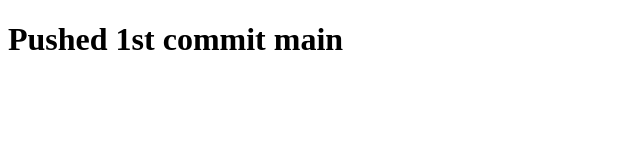
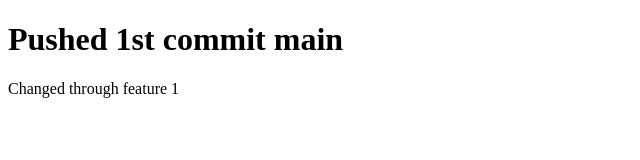
Before and after one commit to ashreekar/funtanta, a plain HTML site: page index.html in a window 1280 px wide. Shown: the whole page, without its empty margins (0-640 px from the left). Drawn offline with Linux system fonts and the light colour scheme.

Commit message:
through f1

```diff
--- a/index.html
+++ b/index.html
@@ -7,5 +7,7 @@
 </head>
 <body>
     <h1>Pushed 1st commit main</h1>
+
+    <p>Changed through feature 1</p>
 </body>
 </html>
```
